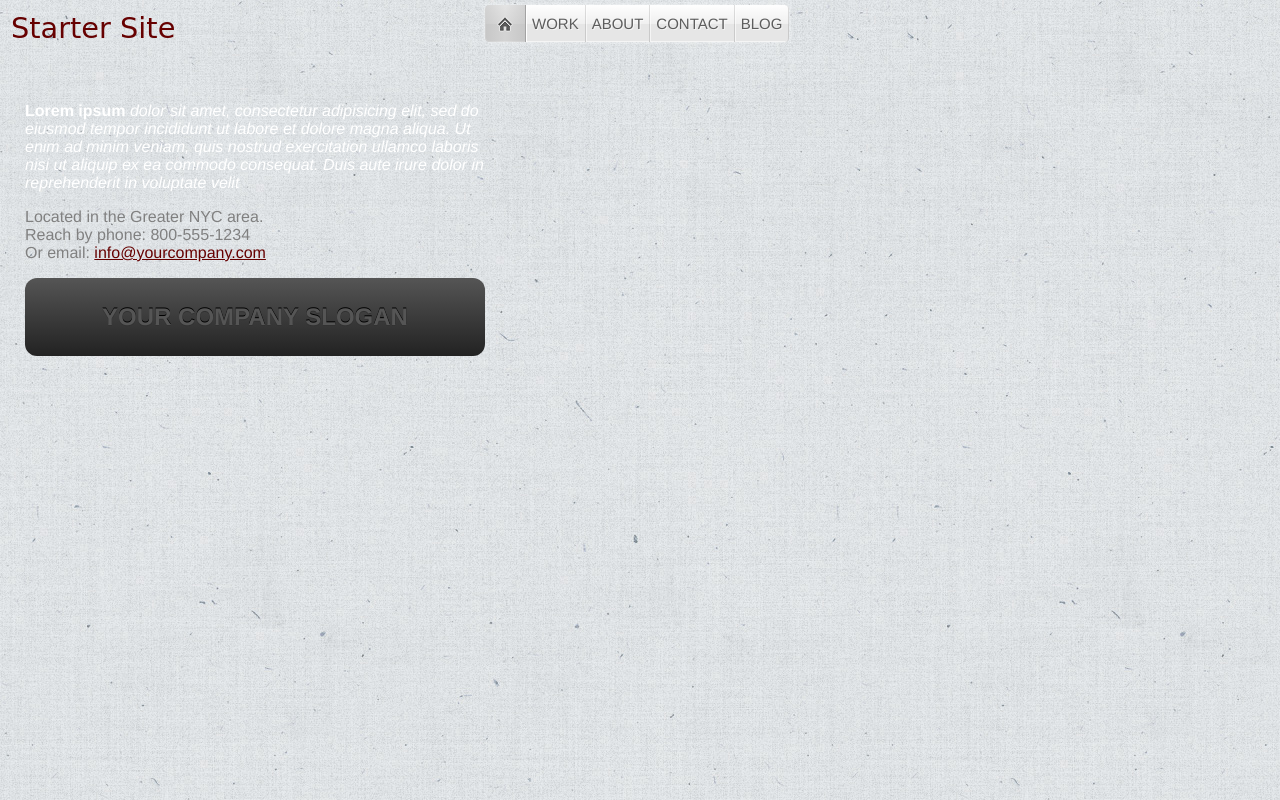
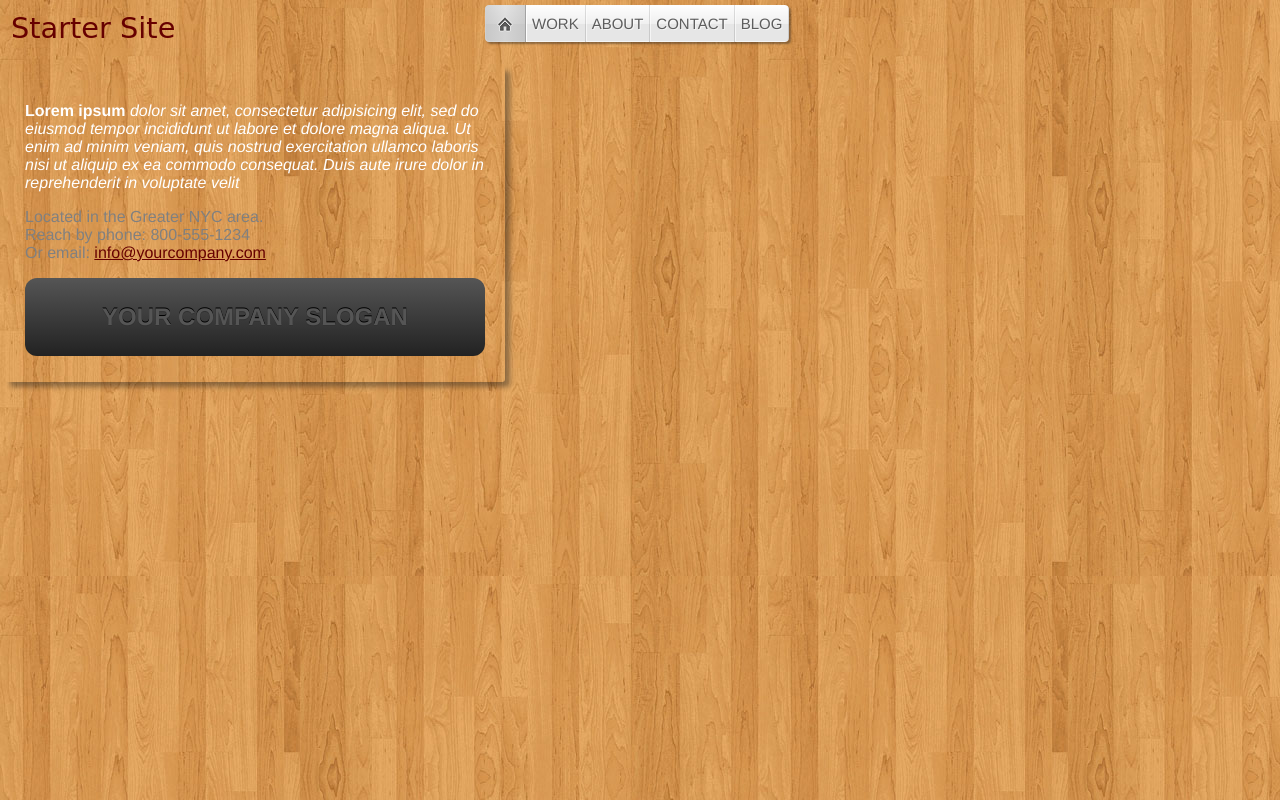
Before and after one commit to bradoyler/ember-startersite, a plain HTML site: page index.htm in a window 1280 px wide. Drawn offline with Linux system fonts and the light colour scheme; a web font is replaced by a local one.

Commit message:
new backgrounds

```diff
--- a/styles/main.css
+++ b/styles/main.css
@@ -1,15 +1,11 @@
+html {
+   background-image: url('../img/wood.jpg');  /* try texture.jpg */
+}
 
-body {margin: 0; padding: 0;
+body {
+    margin: 0; padding: 0;
     font-family: "Helvetica Neue", "Lucida Grande", Helvetica, Arial, Verdana, sans-serif;
     min-height: 600px;
-   background-image: url('../img/bgimg2.jpg');
-     background-repeat: repeat;
-   background-color: #f3f3f3;
-  /*  -webkit-background-size: cover;
-    -moz-background-size: cover;
-    -o-background-size: cover;
-    background-size: cover;*/
-
 }
 img { border: 0;}
 a { outline: none; color: #660000;}
@@ -68,6 +64,7 @@ a#logo {
 
 div#sidecontent
 {
+    box-shadow: 5px 5px 5px rgba(22,22,22,0.4);
     max-width: 460px;
     background: transparent url('../img/content_bg.png');
     color: #fff; float: left; clear: both; padding: 20px;
@@ -136,7 +133,6 @@ div.form
 }
 
 .form-content label { font-size: 11px;}
-div#About-section {background-color: transparent;}
 
 a.back-to-top { color: #660000; font-size: 11px;}
 a.back-to-top:hover { background-color: #e5f5ff;}
@@ -145,5 +141,7 @@ a.back-to-top:hover { background-color: #e5f5ff;}
 blockquote { margin: 0; margin-left: 15px;}
 
 .section {
+    background-color: transparent;
     max-width:880px;
+    box-shadow: 2px 2px 2px rgba(22,22,22,0.4);
 }
--- a/styles/nav.css
+++ b/styles/nav.css
@@ -8,11 +8,11 @@
     border-radius: 4px;
     -moz-border-radius: 4px;
     -webkit-border-radius: 4px;
-
-    box-shadow: 0 0 4px rgba(255, 255, 255, 0.6);
+    box-shadow: 2px 2px 2px rgba(22,22,22,0.4);
+    /*box-shadow: 0 0 4px rgba(255, 255, 255, 0.6);
     -moz-box-shadow: 0 0 4px rgba(255, 255, 255, 0.6);
     -webkit-box-shadow: 0 0 4px rgba(255, 255, 255, 0.6);
-
+*/
     -webkit-padding-start: 0;
     -moz-padding-start: 0;
 }
```
Also changed, not shown: img/texture.jpg (added), img/wood.jpg (added).
